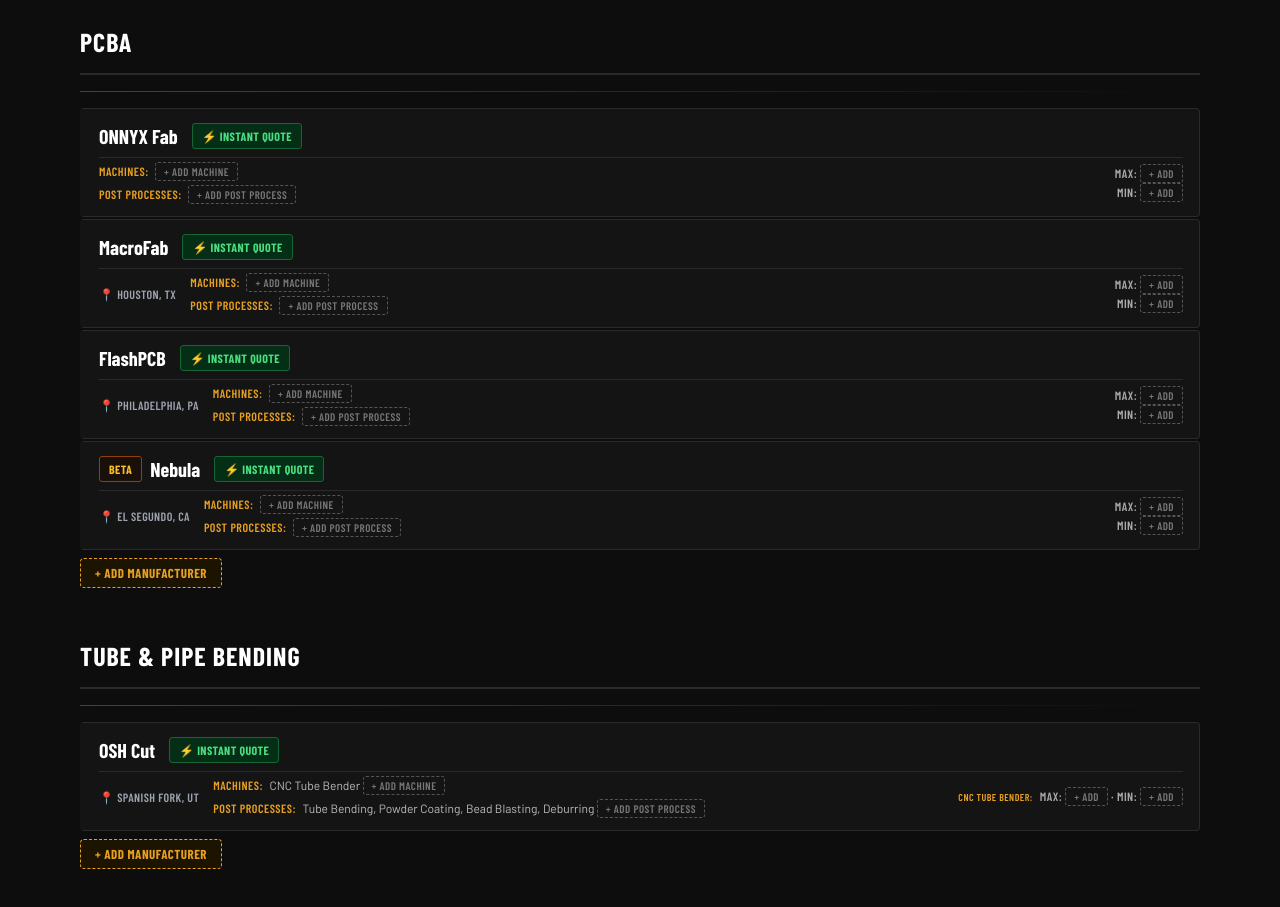
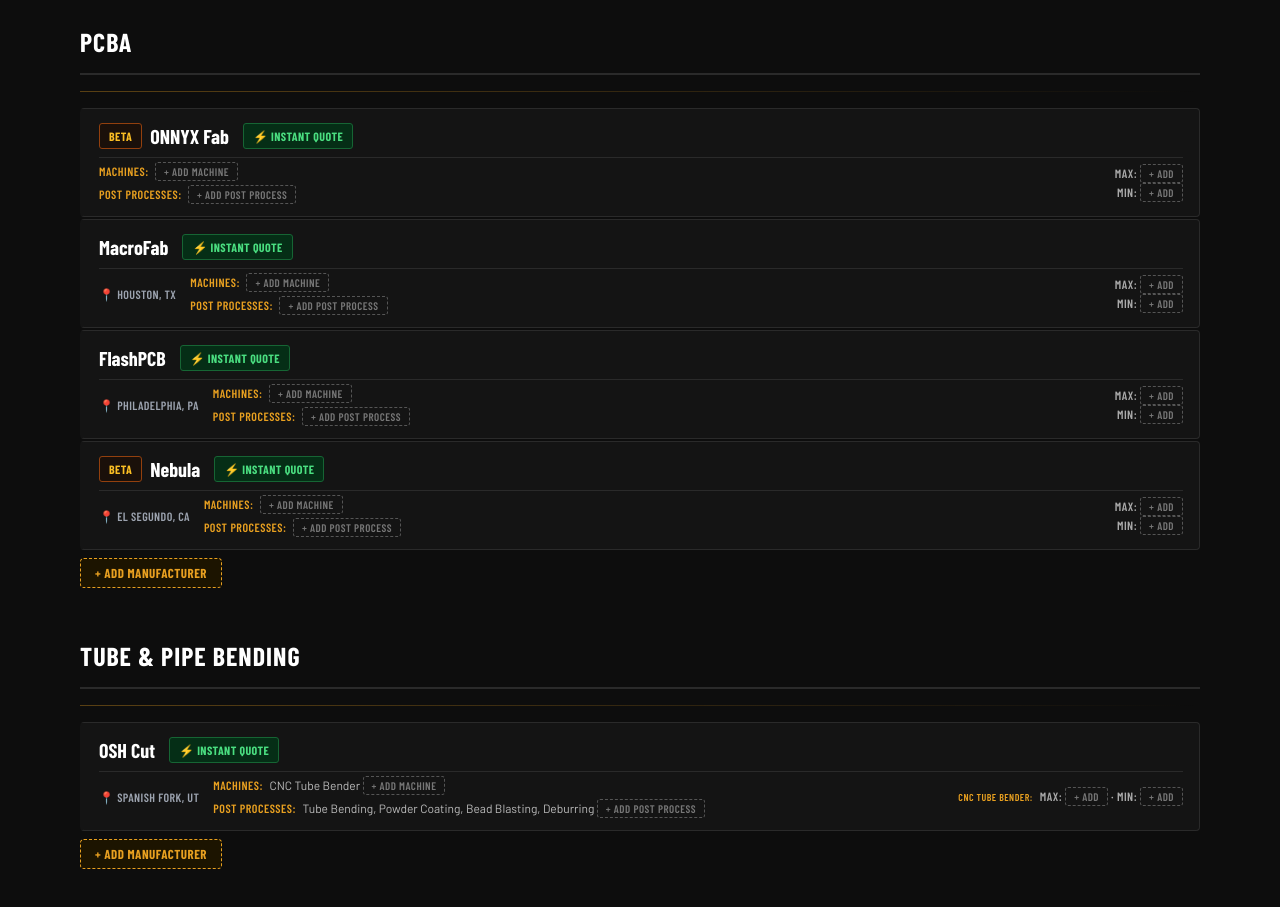
Before and after one commit to mattfreed/partsmadefast, a plain HTML site: page index.html in a window 1280 px wide. Shown: the part 3800-4707 px from the top of the page. Drawn offline with nearby package versions, Linux system fonts and the light colour scheme; a web font is replaced by a local one.

Commit message:
Add files via upload

```diff
--- a/index.html
+++ b/index.html
@@ -917,7 +917,7 @@
       "FDM 3D Printing": { equip: ["FDM"], post: [] },
     },
     categories: ["FDM 3D Printing"] },
-  { name: "ONNYX Fab",        url: "https://onnyxfab.com",                  city: null,            state: null, quote: "instant",       uber: false, beta: false,
+  { name: "ONNYX Fab",        url: "https://onnyxfab.com",                  city: null,            state: null, quote: "instant",       uber: false, beta: true,
     dims: {},
     machines: {
       "PCBA": { equip: [], post: [] },
```
